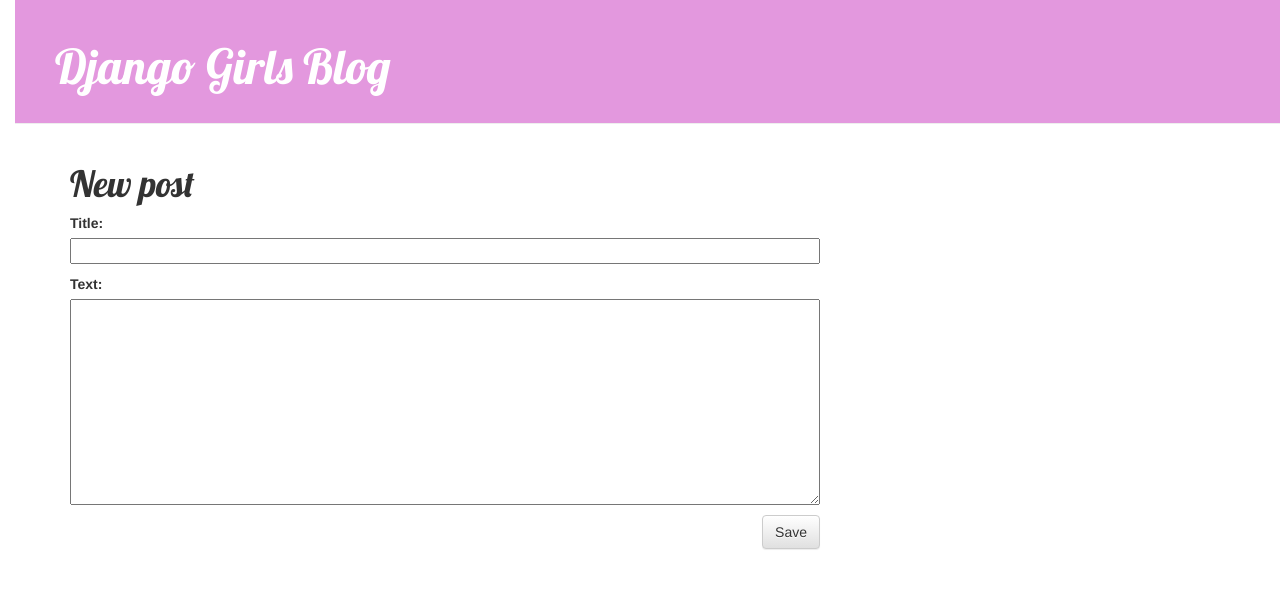
After one commit to Samira8i/first-django-project, a Django app: page /post/new/ in a window 1280 px wide. The commit adds this page. Shown: the top 589 px of the page. Run offline with Django 4.2, Linux system fonts and the light colour scheme; some libraries are stand-ins or nearby versions.

Commit message:
Added views to create/edit blog post inside the site.

```diff
--- /dev/null
+++ b/blogapp/forms.py
@@ -0,0 +1,9 @@
+from django import forms
+
+from .models import Post
+
+class PostForm(forms.ModelForm):
+
+    class Meta:
+        model = Post
+        fields = ('title', 'text',)
--- a/blogapp/templates/blogapp/base.html
+++ b/blogapp/templates/blogapp/base.html
@@ -19,6 +19,11 @@
   </head>
   <body>
     <div class="page-header">
+      {% if user.is_authenticated %}
+      <a href="{% url 'post_new' %}" class="top-menu"
+        ><span class="glyphicon glyphicon-plus"></span
+      ></a>
+      {% endif %}
       <h1><a href="/">Django Girls Blog</a></h1>
     </div>
     <div class="content container">
--- a/blogapp/templates/blogapp/post_detail.html
+++ b/blogapp/templates/blogapp/post_detail.html
@@ -2,6 +2,10 @@
 <div class="post">
   {% if post.published_date %}
   <div class="date">{{ post.published_date }}</div>
+  {% endif %} {% if user.is_authenticated %}
+  <a class="btn btn-default" href="{% url 'post_edit' pk=post.pk %}"
+    ><span class="glyphicon glyphicon-pencil"></span
+  ></a>
   {% endif %}
   <h1>{{ post.title }}</h1>
   <p>{{ post.text|linebreaksbr }}</p>
--- /dev/null
+++ b/blogapp/templates/blogapp/post_edit.html
@@ -0,0 +1,7 @@
+{% extends 'blogapp/base.html' %} {% block content %}
+<h1>New post</h1>
+<form method="POST" class="post-form">
+  {% csrf_token %} {{ form.as_p }}
+  <button type="submit" class="save btn btn-default">Save</button>
+</form>
+{% endblock %}
--- a/blogapp/urls.py
+++ b/blogapp/urls.py
@@ -3,4 +3,6 @@
 urlpatterns = [
     path('', views.post_list, name='post_list'),
     path('post/<int:pk>/', views.post_detail, name='post_detail'),
+    path('post/new/', views.post_new, name='post_new'),
+    path('post/<int:pk>/edit/', views.post_edit, name='post_edit'),
 ]
--- a/blogapp/views.py
+++ b/blogapp/views.py
@@ -2,6 +2,7 @@
 from django.utils import timezone
 from .models import Post
 from django.shortcuts import render, get_object_or_404
+from .forms import PostForm
 
 def post_list(request):
     posts = Post.objects.order_by('-created_date')
@@ -9,3 +10,28 @@
 def post_detail(request, pk):
     post = get_object_or_404(Post, pk=pk)
     return render(request, 'blogapp/post_detail.html', {'post': post})
+def post_new(request):
+    if request.method == "POST":
+        form = PostForm(request.POST)
+        if form.is_valid():
+            post = form.save(commit=False)
+            post.author = request.user
+            post.published_date = timezone.now()
+            post.save()
+            return redirect('post_detail', pk=post.pk)
+    else:
+        form = PostForm()
+    return render(request, 'blogapp/post_edit.html', {'form': form})
+def post_edit(request, pk):
+    post = get_object_or_404(Post, pk=pk)
+    if request.method == "POST":
+        form = PostForm(request.POST, instance=post)
+        if form.is_valid():
+            post = form.save(commit=False)
+            post.author = request.user
+            post.published_date = timezone.now()
+            post.save()
+            return redirect('post_detail', pk=post.pk)
+    else:
+        form = PostForm(instance=post)
+    return render(request, 'blogapp/post_edit.html', {'form': form})
```
